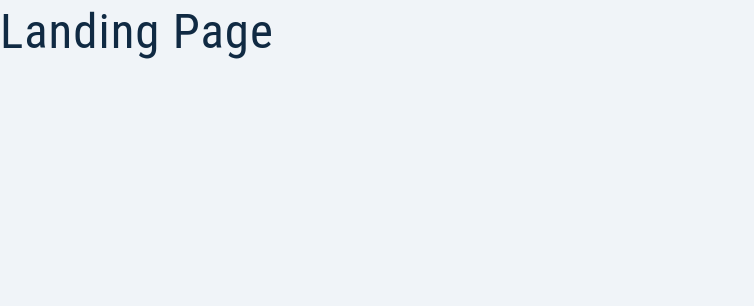
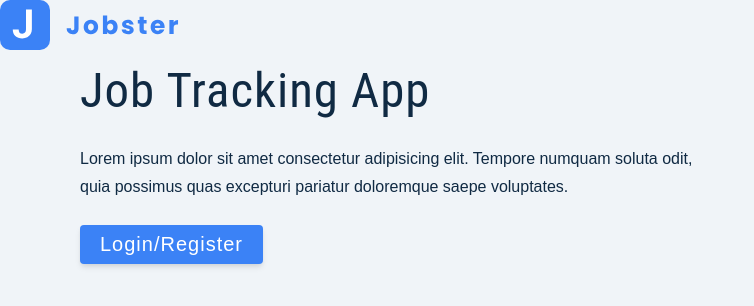
Before and after one commit to srdjo99/jobster-react, a React (Create React App) app: page / in a window 1280 px wide. Shown: the top 306 px of the page, without its empty margins (0-754 px from the left). Built offline with nearby package versions, Linux system fonts and the light colour scheme.

Commit message:
Add landing page structure

```diff
--- a/src/App.tsx
+++ b/src/App.tsx
@@ -1,6 +1,8 @@
+import { ReactElement } from "react";
+
 import Landing from "./pages/Landing";
 
-function App() {
+function App(): ReactElement {
   return (
     <div>
       <Landing />
--- a/src/index.tsx
+++ b/src/index.tsx
@@ -5,10 +5,10 @@
 import App from "./App";
 
 const root = ReactDOM.createRoot(
-  document.getElementById("root") as HTMLElement
+  document.getElementById("root") as HTMLElement,
 );
 root.render(
   <React.StrictMode>
     <App />
-  </React.StrictMode>
+  </React.StrictMode>,
 );
--- a/src/pages/Landing.tsx
+++ b/src/pages/Landing.tsx
@@ -1,12 +1,30 @@
-import React from "react";
+import { FC, ReactElement } from "react";
 
 import logo from "../assets/images/logo.svg";
-import main from "../assets/images/main.svg";
 
-interface Props {}
-
-const Landing = (props: Props) => {
-  return <h1>Landing page</h1>;
+const Landing: FC = (): ReactElement => {
+  return (
+    <main>
+      <nav>
+        <img src={logo} alt="jobster logo" className="logo" />
+      </nav>
+      <div className="container page">
+        {/* info */}
+        <div className="info">
+          <h1>
+            job <span>tracking</span> app
+          </h1>
+          <p>
+            Lorem ipsum dolor sit amet consectetur adipisicing elit. Tempore
+            numquam soluta odit, quia possimus quas excepturi pariatur
+            doloremque saepe voluptates.
+          </p>
+          <button className="btn btn-hero">Login/Register</button>
+        </div>
+        <div />
+      </div>
+    </main>
+  );
 };
 
 export default Landing;
```
Also changed, not shown: 1 other file (tests, documents, lock files or other folders).
